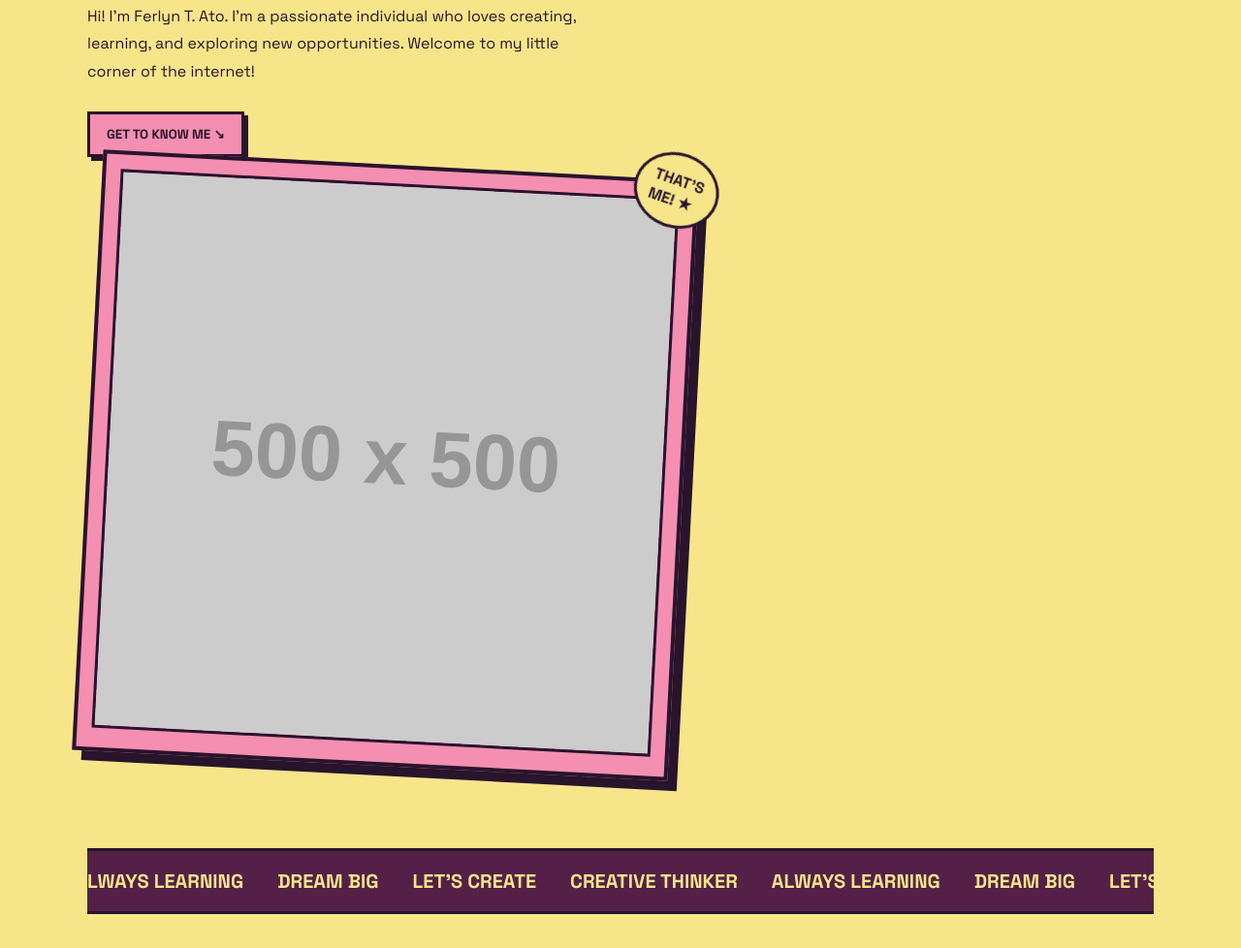
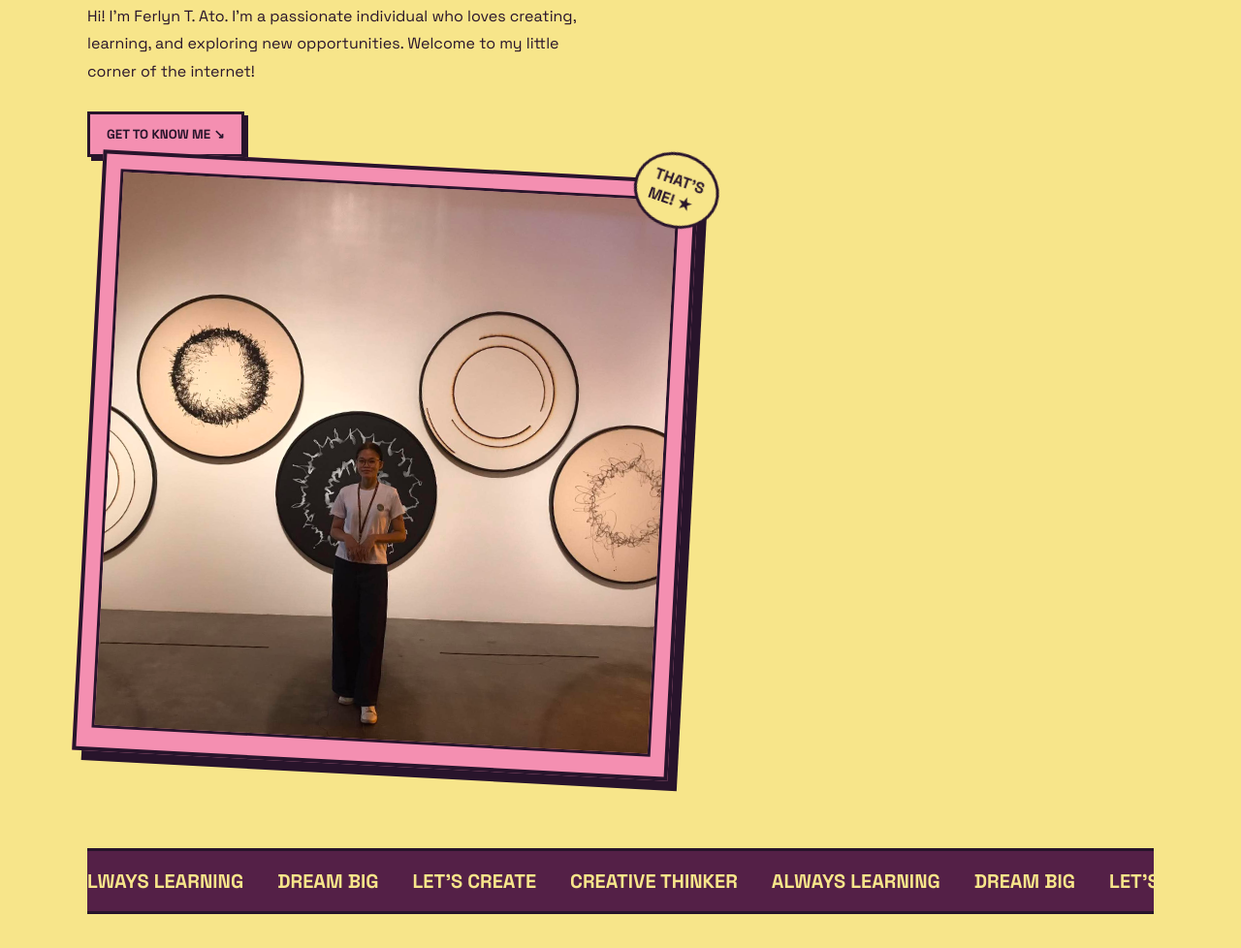
Before and after one commit to lynnn01-01/interactive-resume, a plain HTML site: page index.html in a window 1280 px wide. Shown: the part 463-1441 px from the top of the page at 97% size. Drawn offline with nearby package versions, Linux system fonts and the light colour scheme; placeholder pictures from the web are drawn by us.

Commit message:
Update index.html

```diff
--- a/index.html
+++ b/index.html
@@ -628,8 +628,8 @@ footer {
 
   <!-- CHANGE YOUR PROFILE PHOTO URL -->
   <div class="photo" id="draggablePhoto">
-    <img src="https://placehold.co/500x500/F48FB1/542047?text=YOUR+PHOTO"
-         alt="My profile photo">
+    <img src="myphoto.jpg.jpg"
+     alt="My profile photo">
     <div class="sticker">THAT'S<br>ME! ★</div>
   </div>
 
```
